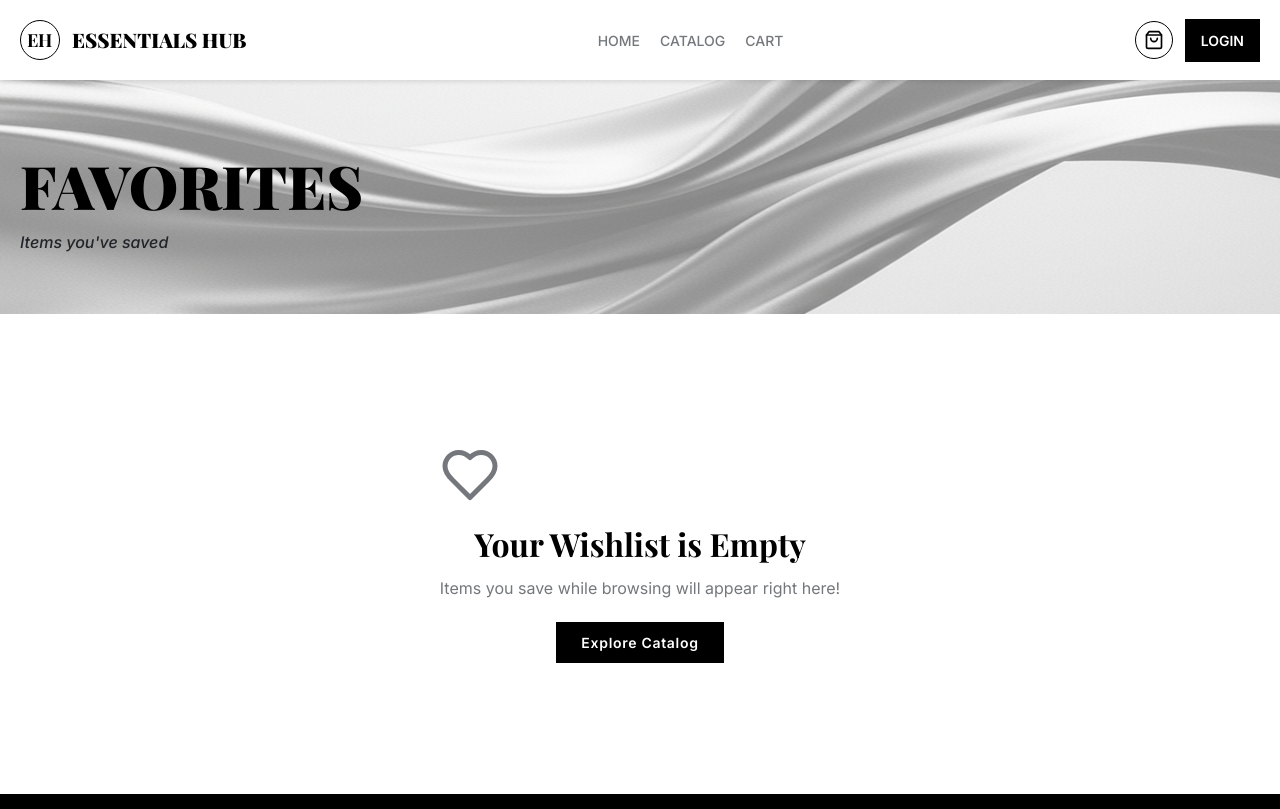
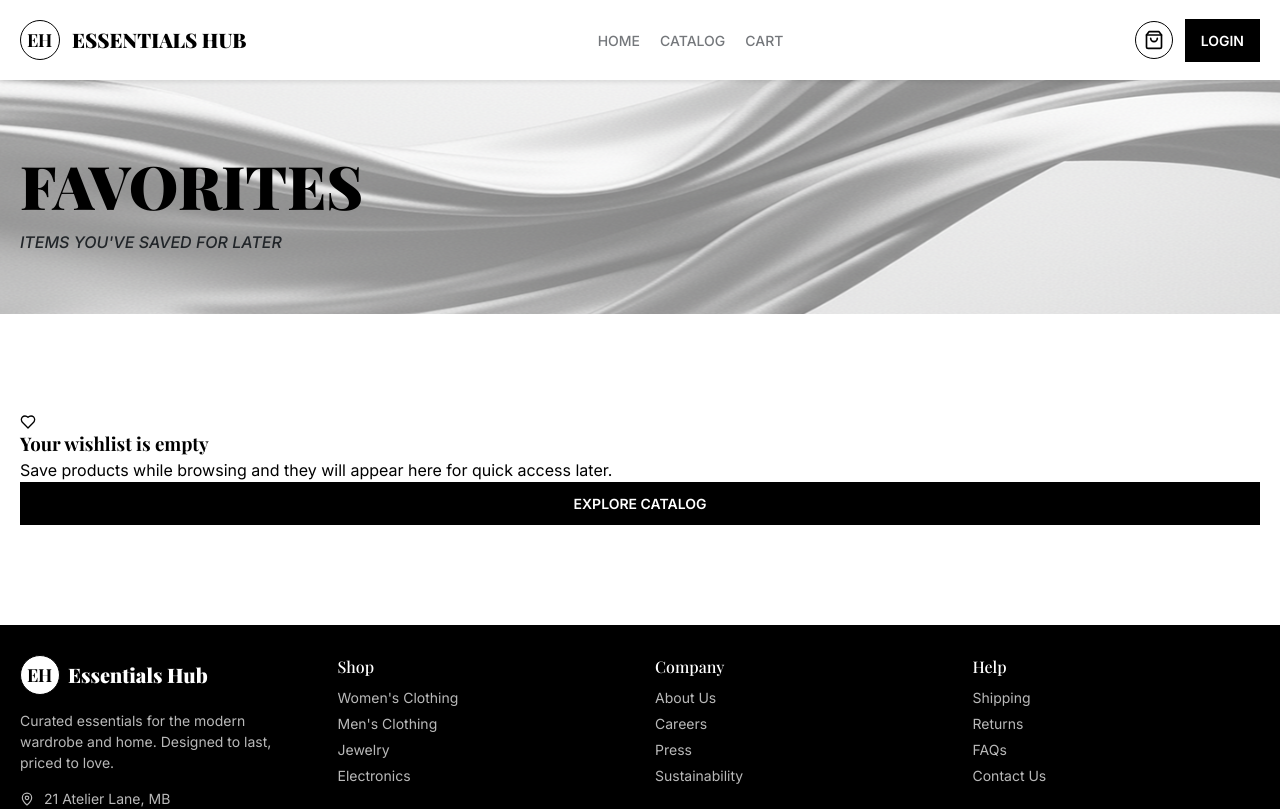
Before and after one commit to Fejiro001/essentials-hub, a React (Create React App) app: page /favorites in a window 1280 px wide. Shown: the top 809 px of the page. Built offline with nearby package versions, Linux system fonts and the light colour scheme; a web font is replaced by a local one.

Commit message:
Added favorites functionality of favorite page

```diff
--- a/src/components/CatalogProduct.js
+++ b/src/components/CatalogProduct.js
@@ -26,7 +26,7 @@ function CatalogProduct(props) {
   };
 
   return (
-    <>
+    <li className="product">
       <div className="product-image">
         <Link to={`/catalog/${product.id}`}>
           <img src={product.image} alt={product.title} loading="lazy" />
@@ -80,7 +80,7 @@ function CatalogProduct(props) {
           </button>
         </div>
       </div>
-    </>
+    </li>
   );
 }
 
--- a/src/css/Catalog.css
+++ b/src/css/Catalog.css
@@ -81,13 +81,13 @@
   gap: 4rem 3rem;
 }
 
-.catalog-products .product {
+.product {
   position: relative;
   height: 100%;
   border: 1px solid var(--color-gray);
 }
 
-.catalog-products .product,
+.product,
 .favorite {
   transition: var(--transition);
 }
@@ -120,7 +120,7 @@
   }
 }
 
-.catalog-products .product:hover {
+.product:hover {
   box-shadow: 0 2px 4px 1px rgba(0, 0, 0, 0.15);
 
   .product-image img {
--- a/src/css/Favorites.css
+++ b/src/css/Favorites.css
@@ -1,3 +1,7 @@
+.favorites-body {
+  padding: var(--section-padding);
+}
+
 .favorites-page-empty {
   min-height: 60dvh;
 }
@@ -30,6 +34,10 @@
   color: var(--color-muted);
   margin-bottom: 2rem;
   line-height: 1.6;
+}
+
+.favorites-amount {
+  text-align: right;
 }
 
 .favorites-page-empty .explore-btn {
@@ -81,8 +89,8 @@
 
 .favorites-grid {
   display: grid;
-  grid-template-columns: repeat(auto-fill, minmax(260px, 1fr));
-  gap: 2.5rem;
+  grid-template-columns: repeat(4, minmax(0, 1fr));
+  gap: 4rem 3rem;
 }
 
 .favorite-card {
@@ -156,8 +164,7 @@
 
 @media (max-width: 1023px) {
   .favorites-grid {
-    grid-template-columns: repeat(auto-fill, minmax(230px, 1fr));
-    gap: 2rem;
+    grid-template-columns: repeat(2, minmax(0, 1fr));
   }
 
   .favorite-card .img-container {
@@ -180,8 +187,7 @@
   }
 
   .favorites-grid {
-    grid-template-columns: 1fr 1fr;
-    gap: 1.25rem;
+    grid-template-columns: repeat(1, minmax(0, 1fr));
   }
 
   .favorite-card .img-container {
--- a/src/pages/Catalog.js
+++ b/src/pages/Catalog.js
@@ -59,9 +59,7 @@ function Catalog() {
                   <CatalogProductSkeleton key={index} />
                 ))
               : searchedProducts.map((product) => (
-                  <li className="product" key={product.id}>
-                    <CatalogProduct product={product} />
-                  </li>
+                  <CatalogProduct key={product.id} product={product} />
                 ))}
           </ul>
         </div>
--- a/src/pages/Favorites.js
+++ b/src/pages/Favorites.js
@@ -1,60 +1,55 @@
 import { Link } from "react-router-dom";
-import { LuHeart, LuArrowLeft } from "react-icons/lu";
+import { LuArrowLeft, LuHeart } from "react-icons/lu";
+import { useFavoritesStore } from "../stores/favoritesStore";
 import "../css/Favorites.css";
+import CatalogProduct from "../components/CatalogProduct";
 
 function Favorites() {
-  const favoritesList = [];
+  const favorites = useFavoritesStore((state) => state.favorites);
 
   return (
     <main className="favorites-page">
       <section className="secondary-banner">
-        <div className="container">
+        <div className="container banner-container">
           <h2>Favorites</h2>
-          <p>Items you've saved</p>
+          <p>Items you've saved for later</p>
         </div>
       </section>
-      <div className="container">
-        {favoritesList.length === 0 ? (
-          <div className="favorites-page-empty">
-            <section className="empty">
+
+      <section className="favorites-body container">
+        {favorites.length === 0 ? (
+          <div className="favorites-empty">
             <LuHeart className="empty-icon" />
-              <h2>Your Wishlist is Empty</h2>
-              <p>Items you save while browsing will appear right here!</p>
-              <Link to="/catalog" className="explore-btn">
+            <h3>Your wishlist is empty</h3>
+            <p>
+              Save products while browsing and they will appear here for quick
+              access later.
+            </p>
+            <Link to="/catalog" className="primary-btn">
               Explore Catalog
             </Link>
-            </section>
           </div>
         ) : (
           <>
-            <section className="favorites-header">
+            <div className="favorites-header">
+              <div>
                 <Link className="back-to-catalog" to="/catalog">
-                <LuArrowLeft /> Back To Catalog
+                  <LuArrowLeft />
+                  <span>Back To Catalog</span>
                 </Link>
-              <h2>My Favorite Items</h2>
-              <p>You have {favoritesList.length} saved essentials</p>
-            </section>
-            <section className="favorites-grid">
-              {favoritesList.map((item) => (
-                <div key={item.id} className="favorite-card">
-                  <div className="img-container">
-                    <img src={item.image} alt={item.title} />
-                  </div>
-                  <div className="card-details">
-                    <h3>{item.title}</h3>
-                    <span className="price">${item.price}</span>
-                    <Link
-                      to={`/catalog/${item.id}`}
-                      className="view-product-btn">
-                      View Item
-                    </Link>
+                <p className="favorites-amount">
+                  You have {favorites.length} saved item(s)
+                </p>
               </div>
             </div>
+            <div className="favorites-grid">
+              {favorites.map((item) => (
+                <CatalogProduct key={item.id} product={item} />
               ))}
-            </section>
+            </div>
           </>
         )}
-      </div>
+      </section>
     </main>
   );
 }
```
Lines whose indentation alone changed are shown as unchanged.
